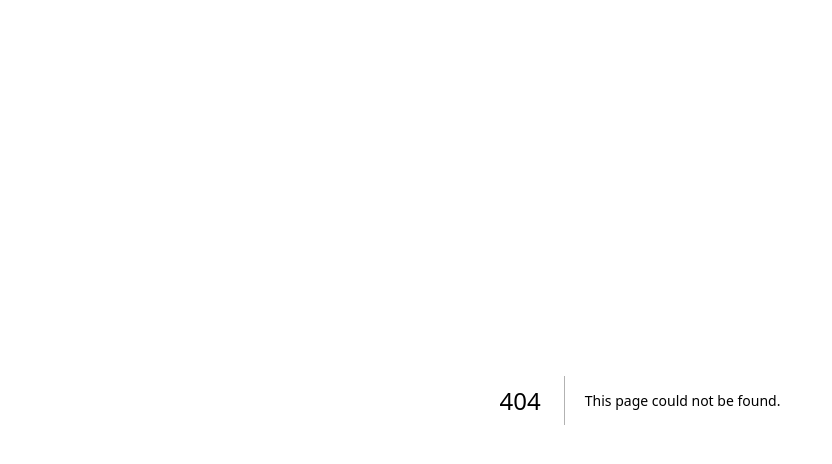
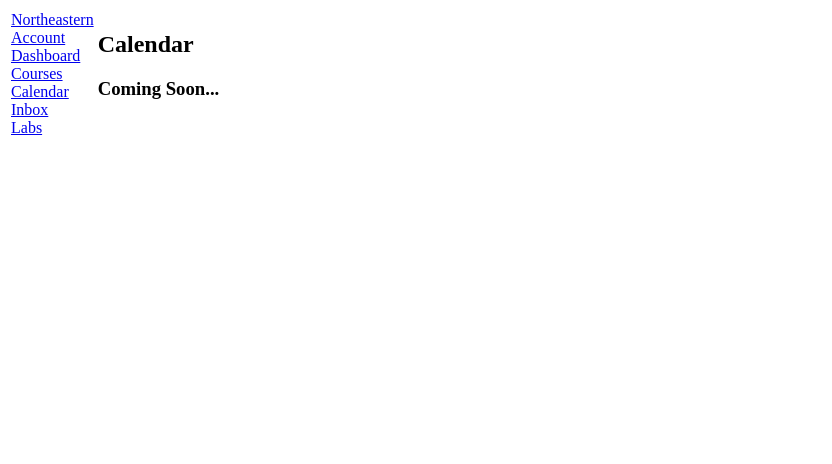
Before and after one commit to shivgandhi05/kambaz-next-js, a Next.js app: page /Calendar in a window 1280 px wide. Before the commit this address had no page. Shown: the top 464 px of the page, without its empty margins (0-832 px from the left). Built offline with nearby package versions, Linux system fonts and the light colour scheme.

Commit message:
added calendar and inbox page

```diff
--- /dev/null
+++ b/src/app/(Kambaz)/Calendar/page.tsx
@@ -0,0 +1,10 @@
+"use client";
+
+export default function Calendar() {
+    return (
+        <div>
+            <h2>Calendar</h2>
+            <h3>Coming Soon...</h3>
+        </div>
+    )
+}
```
Also changed, not shown: src/app/(Kambaz)/Inbox/page.tsx (added, +10 -0 lines).
